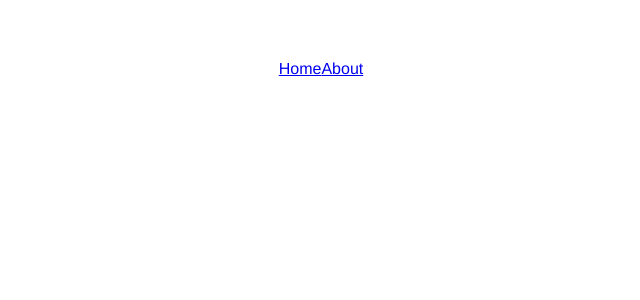
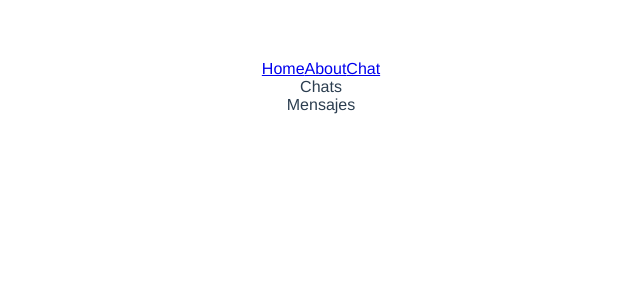
Before and after one commit to SabinoHdz/vue-router, a Vue app: page /chat in a window 1280 px wide. Before the commit this address had no page. Shown: the top 300 px of the page, without its empty margins (319-959 px from the left). Built offline with nearby package versions, Linux system fonts and the light colour scheme.

Commit message:
agregar ruta de chats

```diff
--- a/src/App.vue
+++ b/src/App.vue
@@ -1,6 +1,7 @@
 <template>
   <router-link :to="{name:'home'}">Home</router-link>
   <router-link :to="{name:'about'}">About</router-link>
+  <router-link :to="{name:'chat'}">Chat</router-link>
   <router-view></router-view>
 </template>
 
--- a/src/router/index.js
+++ b/src/router/index.js
@@ -8,6 +8,9 @@ routes:[
     },
     {
         path:'/about',name:'about',component:()=>import('@/views/AboutView.vue'),
+    },
+    {
+        path:'/chat',name:'chat',component:()=>import('@/views/ChatView.vue'),
     }
 ],
 });
--- /dev/null
+++ b/src/views/ChatView.vue
@@ -0,0 +1,20 @@
+<template>
+  <div>
+    <aside>
+        Chats
+    </aside>
+    <article>
+        Mensajes
+    </article>
+  </div>
+</template>
+
+<script>
+export default {
+
+}
+</script>
+
+<style>
+
+</style>
--- a/src/views/HomeView.vue
+++ b/src/views/HomeView.vue
@@ -1,10 +1,15 @@
 <template>
-  <div> Home</div>
+  <h3>Introduce tu nombre de usuario   | {{ username }}</h3>
+  <input type="text" placeholder="Introduce tu nombre" v-model="username">
 </template>
 
 <script>
 export default {
-
+data(){
+    return{
+        username:null,
+    }
+}
 }
 </script>
 
```
